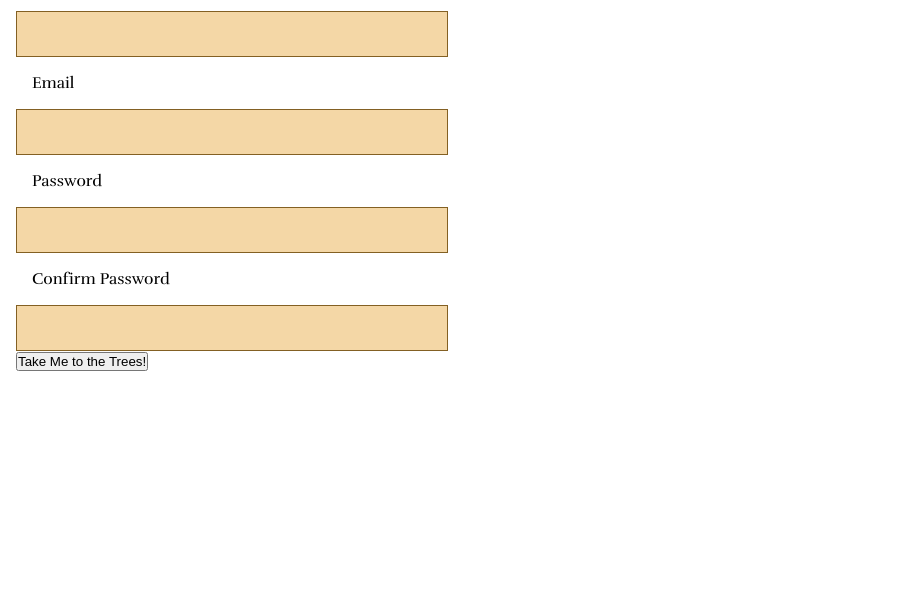
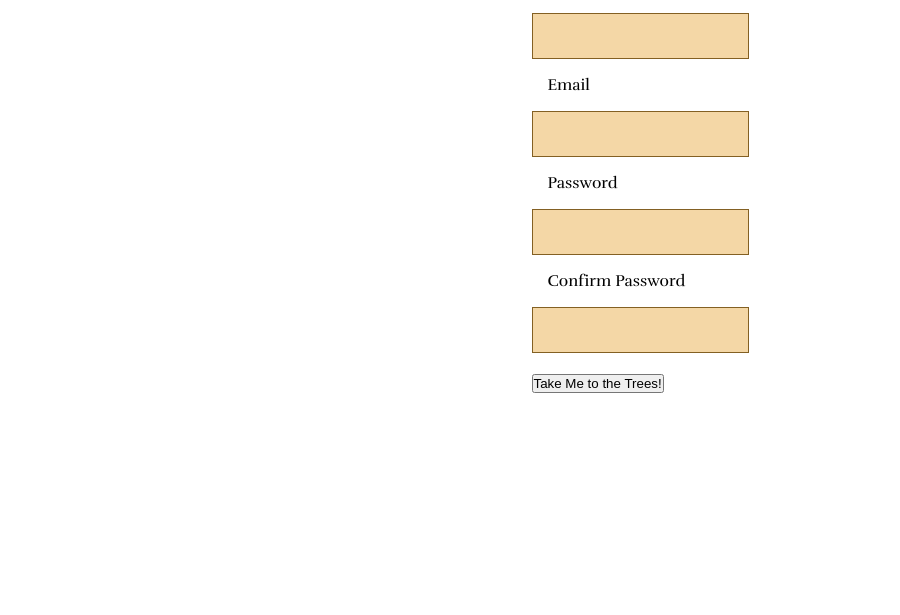
Before and after one commit to severhartwork/wood-personality-quiz, a plain HTML site: page index.html in a window 1280 px wide. Shown: the part 185-800 px from the top of the page, without its empty margins (0-900 px from the left). Drawn offline with Linux system fonts and the light colour scheme.

Commit message:
working on index styling

```diff
--- a/index.html
+++ b/index.html
@@ -15,10 +15,11 @@
 <body>
 
     <header class="landing">Welcome to the Woodsis</header>
-asdf
+
     <div class="container">
         <form id="form" action="main.html">
             <h1>Registration</h1>
+            <br>
             <div class="input-control">
                 <label for="username">Username</label>
                 <input id="username" name="username" type="text">
@@ -39,6 +40,7 @@ asdf
                 <input id="password2" name="password2" type="password">
                 <div class="error"></div>
             </div>
+            <br>
             <button type="submit">Take Me to the Trees!</button>
         </form>
     </div>
--- a/styles/main.css
+++ b/styles/main.css
@@ -31,6 +31,11 @@ header a {
 
 .menuItems li a:hover {
     background-color:  rgb(244, 215, 166);
+}
+.container {
+    display: flex;
+    justify-content: center;
+
 }
 
 h1 {
```
